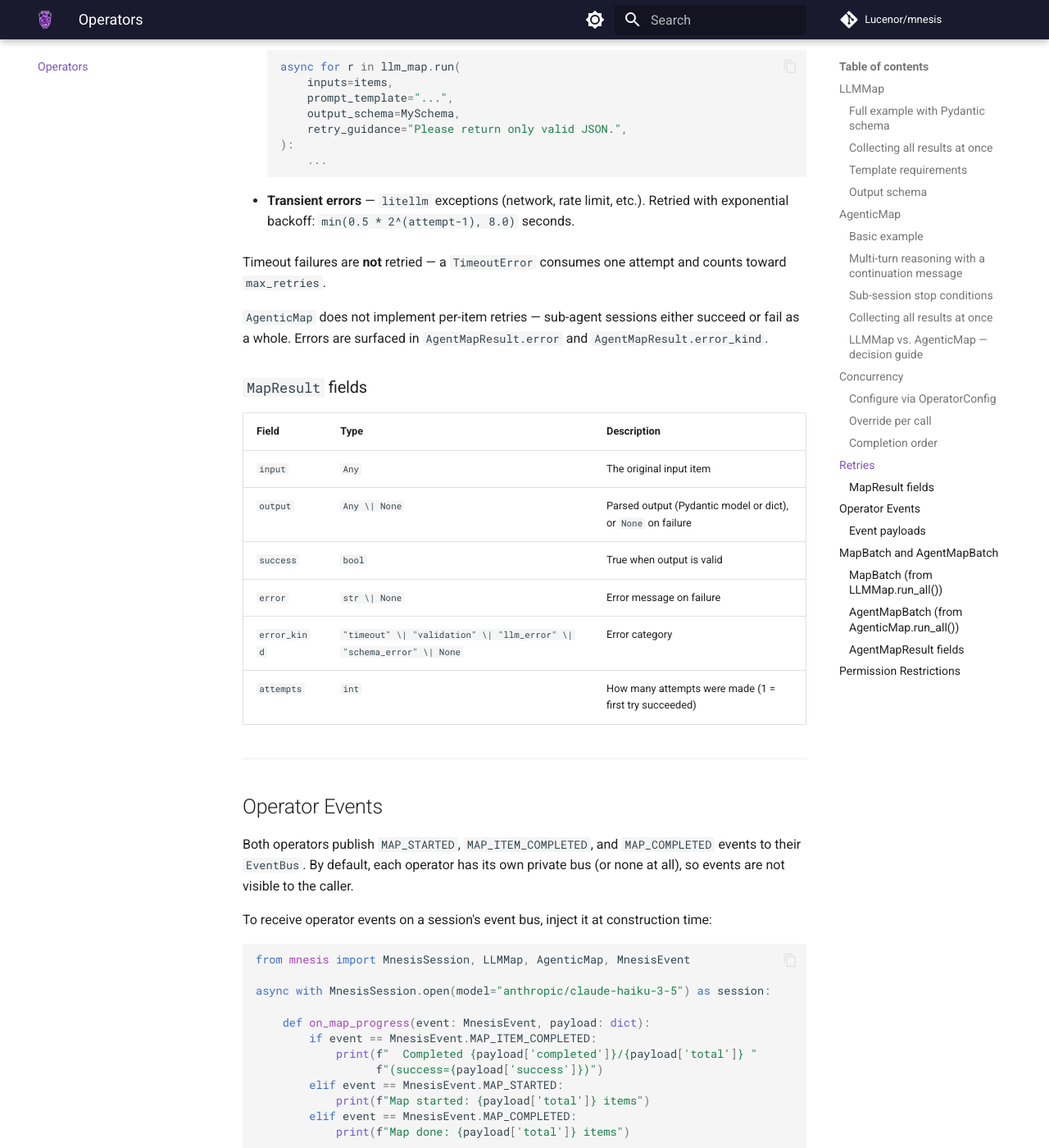
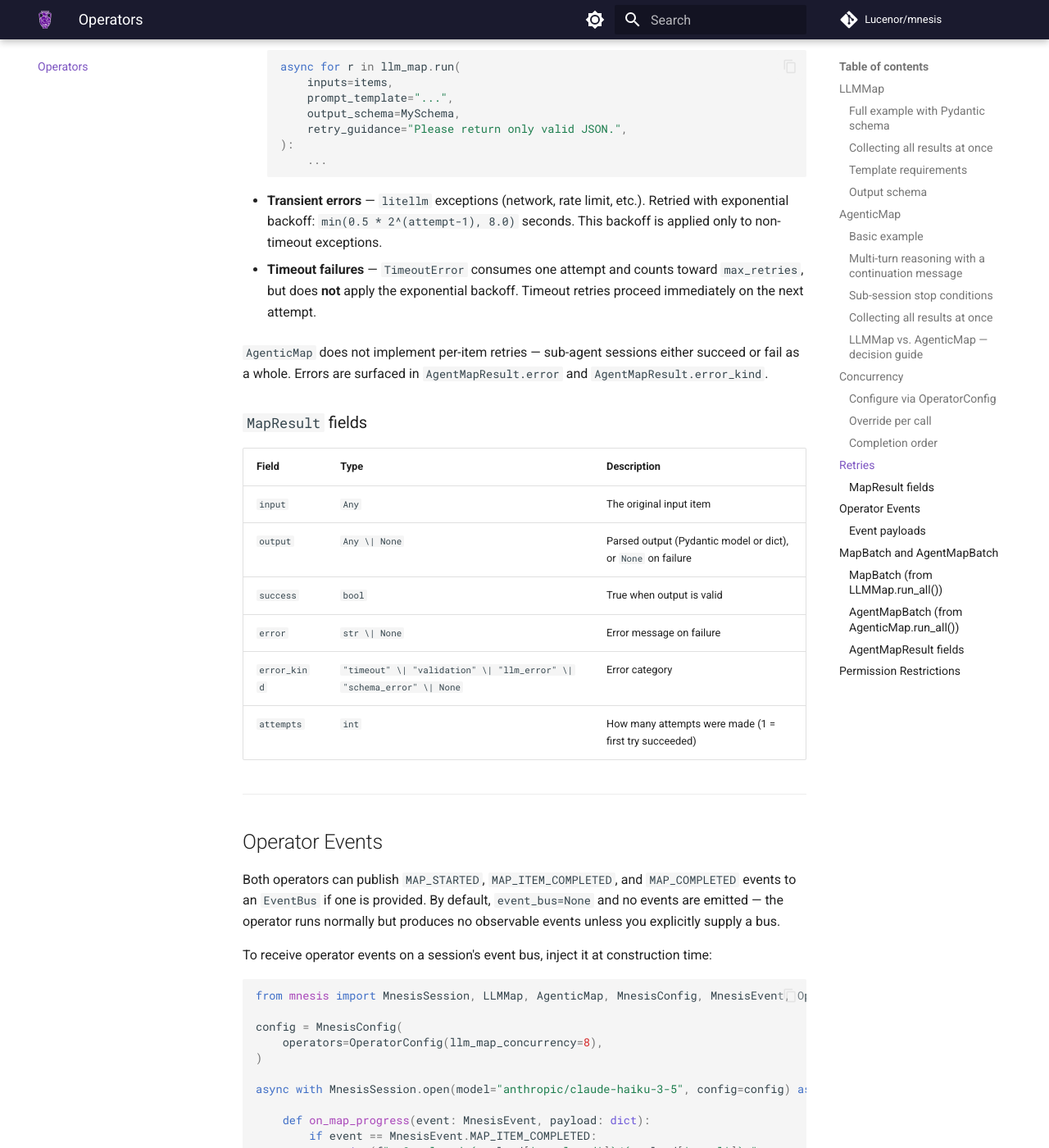
Before and after one commit to Lucenor/mnesis, an MkDocs documentation site: the page built from docs/operators.md, in a window 1280 px wide and 1400 px high, scrolled down 6890 px. Shown: the whole window at 82% size. Built offline with MkDocs 1.6.1 and Material for MkDocs 9.7.7, drawn with Linux system fonts in a browser that asks for light colours; comment, search, counter and statistics services are not loaded; some of the changed text lies outside the part shown.

Commit message:
docs: fix five reviewer-identified inaccuracies in architecture and operators pages
- architecture.md: on_part async handlers are awaited inline, not scheduled
  via create_task; slow handlers can delay streaming (verified in
  _stream_response lines 548-551)
- architecture.md: operators default to event_bus=None which means no events
  are emitted at all, not a private bus nobody subscribes to
- operators.md: timeout failures ARE retried up to max_retries+1 attempts
  (the loop continues on TimeoutError); only the exponential backoff is
  skipped for timeouts (verified in _process_item lines 332-335)
- operators.md: same event_bus=None correction as architecture.md
- operators.md: replace session._config.operators (private attribute) in
  operator events example with config.operators from a public MnesisConfig
  variable constructed before the session

````diff
--- a/docs/operators.md
+++ b/docs/operators.md
@@ -329,9 +329,11 @@ async for result in llm_map.run(inputs=items, ...):
 
 - **Transient errors** — `litellm` exceptions (network, rate limit, etc.).
   Retried with exponential backoff: `min(0.5 * 2^(attempt-1), 8.0)` seconds.
+  This backoff is applied only to non-timeout exceptions.
 
-Timeout failures are **not** retried — a `TimeoutError` consumes one attempt
-and counts toward `max_retries`.
+- **Timeout failures** — `TimeoutError` consumes one attempt and counts toward
+  `max_retries`, but does **not** apply the exponential backoff. Timeout retries
+  proceed immediately on the next attempt.
 
 `AgenticMap` does not implement per-item retries — sub-agent sessions either
 succeed or fail as a whole. Errors are surfaced in `AgentMapResult.error` and
@@ -352,17 +354,22 @@ succeed or fail as a whole. Errors are surfaced in `AgentMapResult.error` and
 
 ## Operator Events
 
-Both operators publish `MAP_STARTED`, `MAP_ITEM_COMPLETED`, and `MAP_COMPLETED`
-events to their `EventBus`. By default, each operator has its own private bus
-(or none at all), so events are not visible to the caller.
+Both operators can publish `MAP_STARTED`, `MAP_ITEM_COMPLETED`, and
+`MAP_COMPLETED` events to an `EventBus` if one is provided. By default,
+`event_bus=None` and no events are emitted — the operator runs normally
+but produces no observable events unless you explicitly supply a bus.
 
 To receive operator events on a session's event bus, inject it at construction
 time:
 
 ```python
-from mnesis import MnesisSession, LLMMap, AgenticMap, MnesisEvent
+from mnesis import MnesisSession, LLMMap, AgenticMap, MnesisConfig, MnesisEvent, OperatorConfig
 
-async with MnesisSession.open(model="anthropic/claude-haiku-3-5") as session:
+config = MnesisConfig(
+    operators=OperatorConfig(llm_map_concurrency=8),
+)
+
+async with MnesisSession.open(model="anthropic/claude-haiku-3-5", config=config) as session:
 
     def on_map_progress(event: MnesisEvent, payload: dict):
         if event == MnesisEvent.MAP_ITEM_COMPLETED:
@@ -378,7 +385,7 @@ async with MnesisSession.open(model="anthropic/claude-haiku-3-5") as session:
     session.subscribe(MnesisEvent.MAP_COMPLETED, on_map_progress)
 
     llm_map = LLMMap(
-        config=session._config.operators,
+        config=config.operators,
         event_bus=session.event_bus,  # inject the session's bus
         model="anthropic/claude-haiku-3-5",
     )
@@ -391,7 +398,7 @@ The same pattern works for `AgenticMap`:
 
 ```python
 agentic_map = AgenticMap(
-    config=session._config.operators,
+    config=config.operators,
     event_bus=session.event_bus,
     model="anthropic/claude-opus-4-6",
 )
````
Also changed, not shown: docs/architecture.md (+6 -5 lines).
